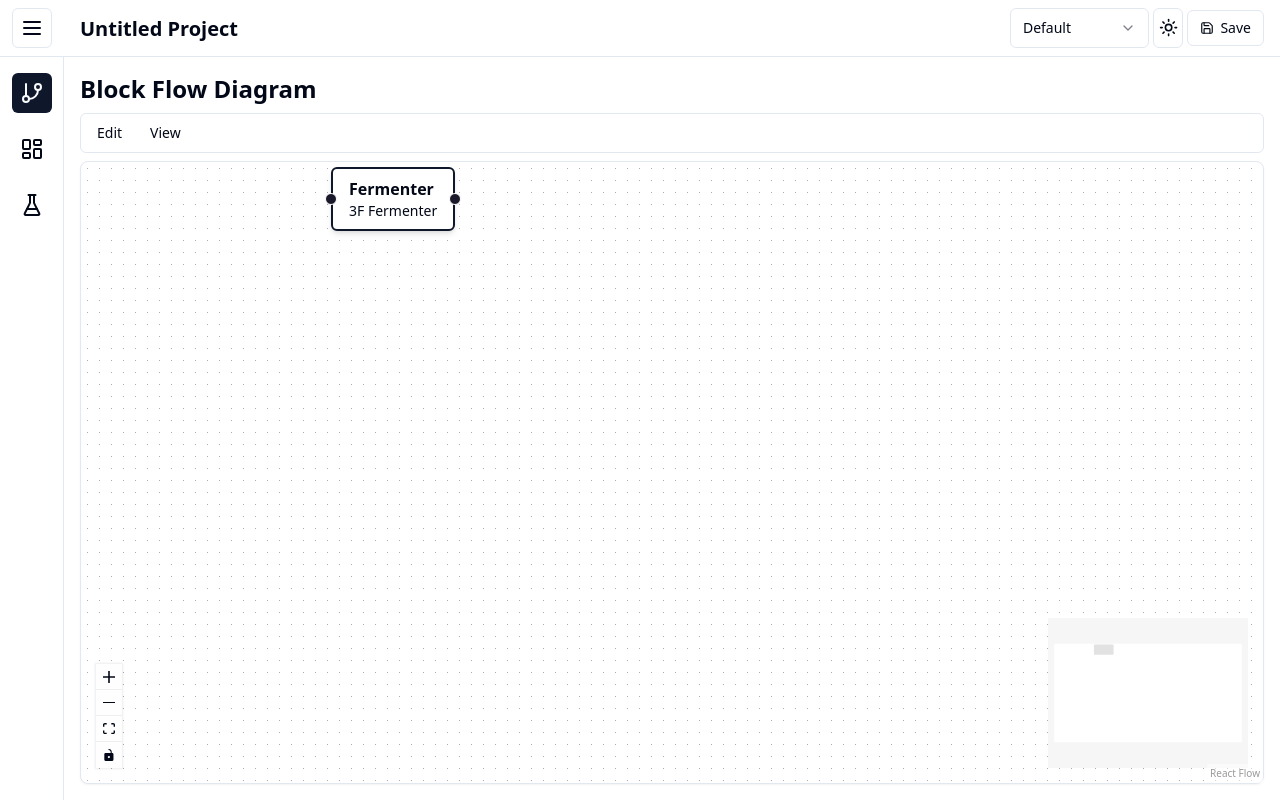
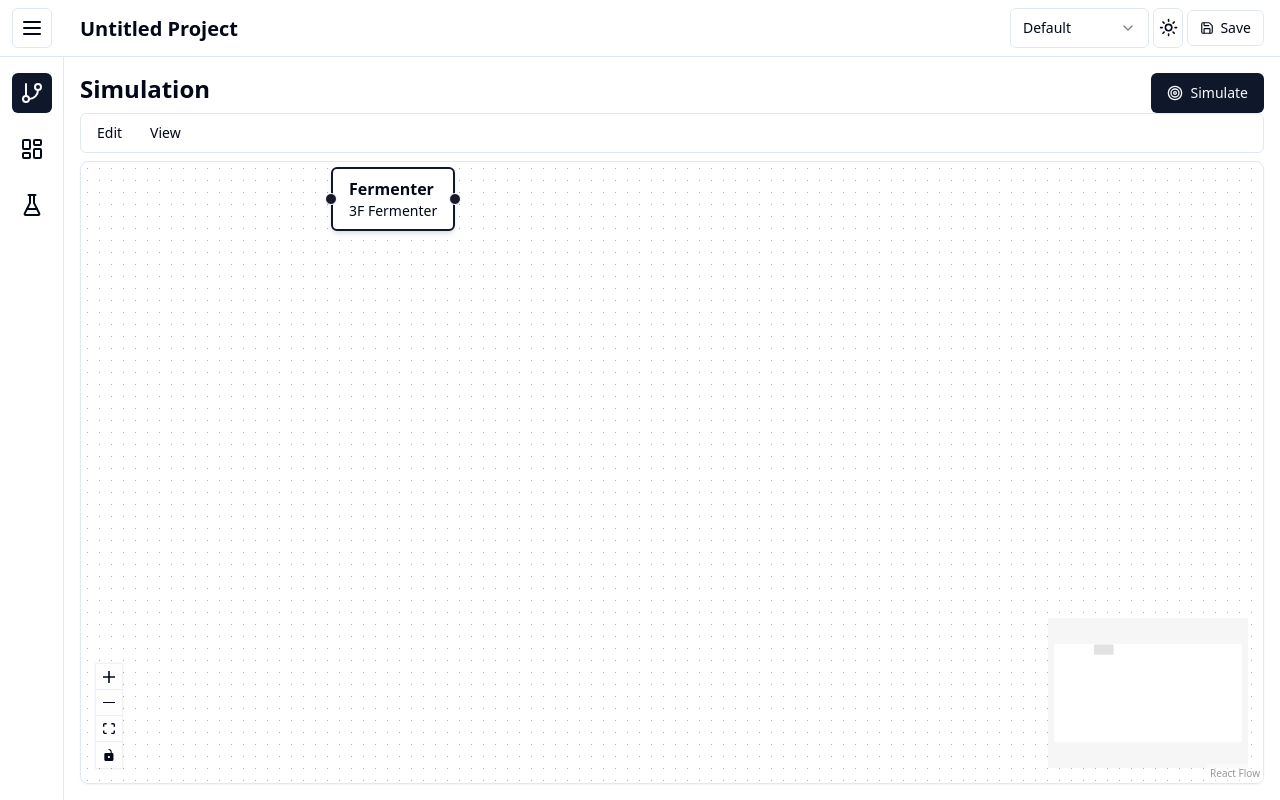
Before and after one commit to mama4294/equipmentoccupancy, a React (Vite) app: page / in a window 1280 px wide. Built offline with nearby package versions, Linux system fonts and the light colour scheme.

Commit message:
ui: change block flow diagram to simulation

```diff
--- a/src/Store.tsx
+++ b/src/Store.tsx
@@ -208,12 +208,13 @@ export const useStore = create<State & Action>()(
         });
       },
       addBlock: (type: NodeTypes, position: XYPosition) => {
+        //TODO add case type and differentite between adds
         const newNode: Block = {
           id: `${get().blocks.length + 1}`,
           type,
           position,
           data: {
-            label: `${type.charAt(0).toUpperCase() + type.slice(1)}`,
+            label: "",
             equipment: "",
           },
         };
--- a/src/components/pages/Home.tsx
+++ b/src/components/pages/Home.tsx
@@ -1,6 +1,6 @@
 import { useState } from "react";
 import Header from "../Header";
-import BlockFlowDiagram from "./BlockFlowDiagram";
+import Simulation from "./Simulation";
 import { FlaskConical, GitBranch } from "lucide-react";
 import { Button } from "../ui/button";
 import { LayoutDashboard } from "lucide-react";
@@ -22,7 +22,7 @@ function HomePage() {
             setActiveScreen={setActiveScreen}
           />
           <main className="flex-1 p-4 h-full">
-            {activeScreen === "block flow" && <BlockFlowDiagram />}
+            {activeScreen === "block flow" && <Simulation />}
             {activeScreen === "schedule" && <Schedule />}
             {activeScreen === "components" && <Components />}
           </main>
--- a/src/components/pages/BlockFlowDiagram.tsx
+++ b/src/components/pages/Simulation.tsx
@@ -45,6 +45,8 @@ import {
 } from "@/components/ui/context-menu";
 import { NodeTypes as BlockType, Stream } from "@/Types";
 import { useDarkModeTheme } from "../themes/DarkMode/DarkModeProvider";
+import { Button } from "../ui/button";
+import { Target } from "lucide-react";
 
 const nodeTypes: NodeTypes = {
   unitOperation: UnitOpNode,
@@ -99,7 +101,13 @@ export default function BlockFlowDiagram() {
 
   return (
     <div className="w-full h-full flex flex-col">
-      <h1 className="text-2xl font-bold mb-2">Block Flow Diagram</h1>
+      <div className="flex justify-between align-top flex-wrap">
+        <h1 className="text-2xl font-bold mb-2">Simulation</h1>
+        <Button>
+          <Target className="w-4 h-4 mr-2" />
+          Simulate
+        </Button>
+      </div>
       <div className="pb-2 w-auto">
         <Menubar>
           <MenubarMenu>
```
